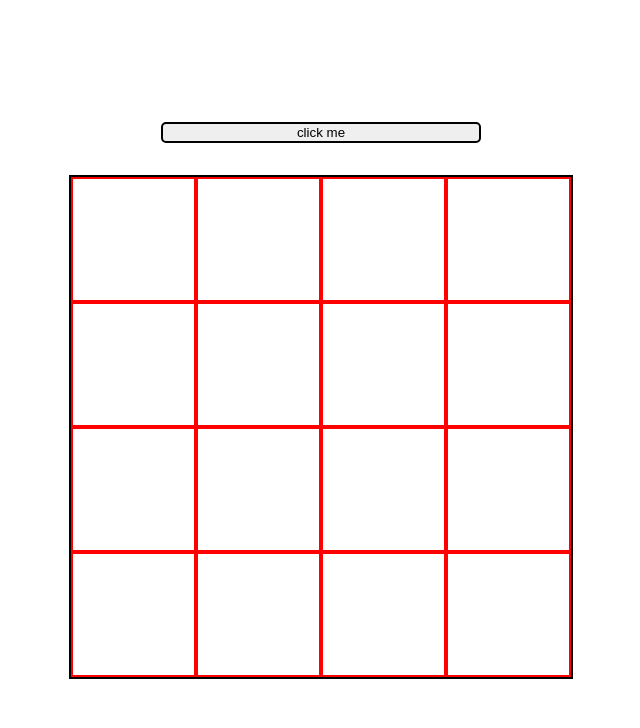
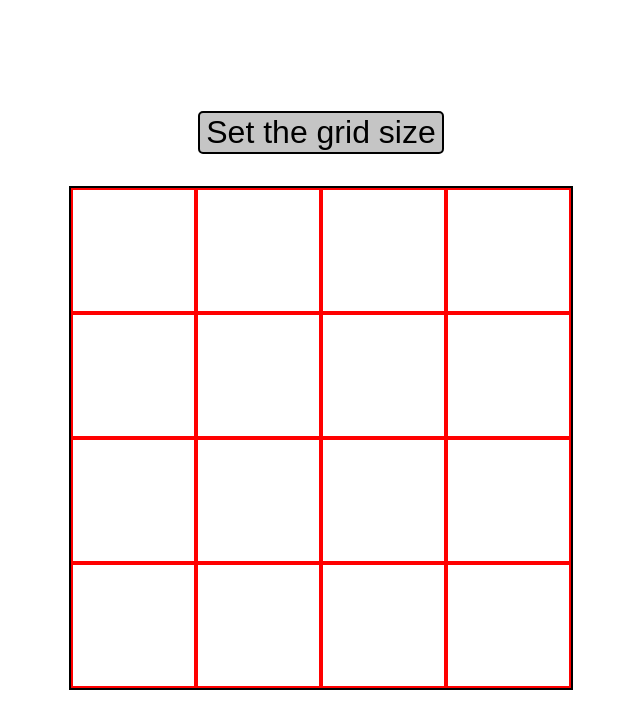
Before and after one commit to Touky13/etch-a-sketch, a plain HTML site: page index.html in a window 1280 px wide. Shown: the whole page, without its empty margins (319-959 px from the left). Drawn offline with Linux system fonts and the light colour scheme.

Commit message:
Styles the grid button

```diff
--- a/index.html
+++ b/index.html
@@ -9,7 +9,7 @@
 
 <body>
 
-    <button>click me</button>
+    <button>Set the grid size</button>
     <div class="grid">
         <div id="mouseTarget"></div>
     </div>
--- a/styles.css
+++ b/styles.css
@@ -24,8 +24,13 @@ gridSquare {
 }
 
 button {
-    width: 25%;
     border: 2px solid black;
     border-radius: 5px;
     margin-bottom: 32px;
+    font-size: 2em;
+    background-color: #c5c5c5;
 }
+
+button:hover {
+    background-color: #999;
+}
```
Also changed, not shown: index.js (+0 -7 lines).
